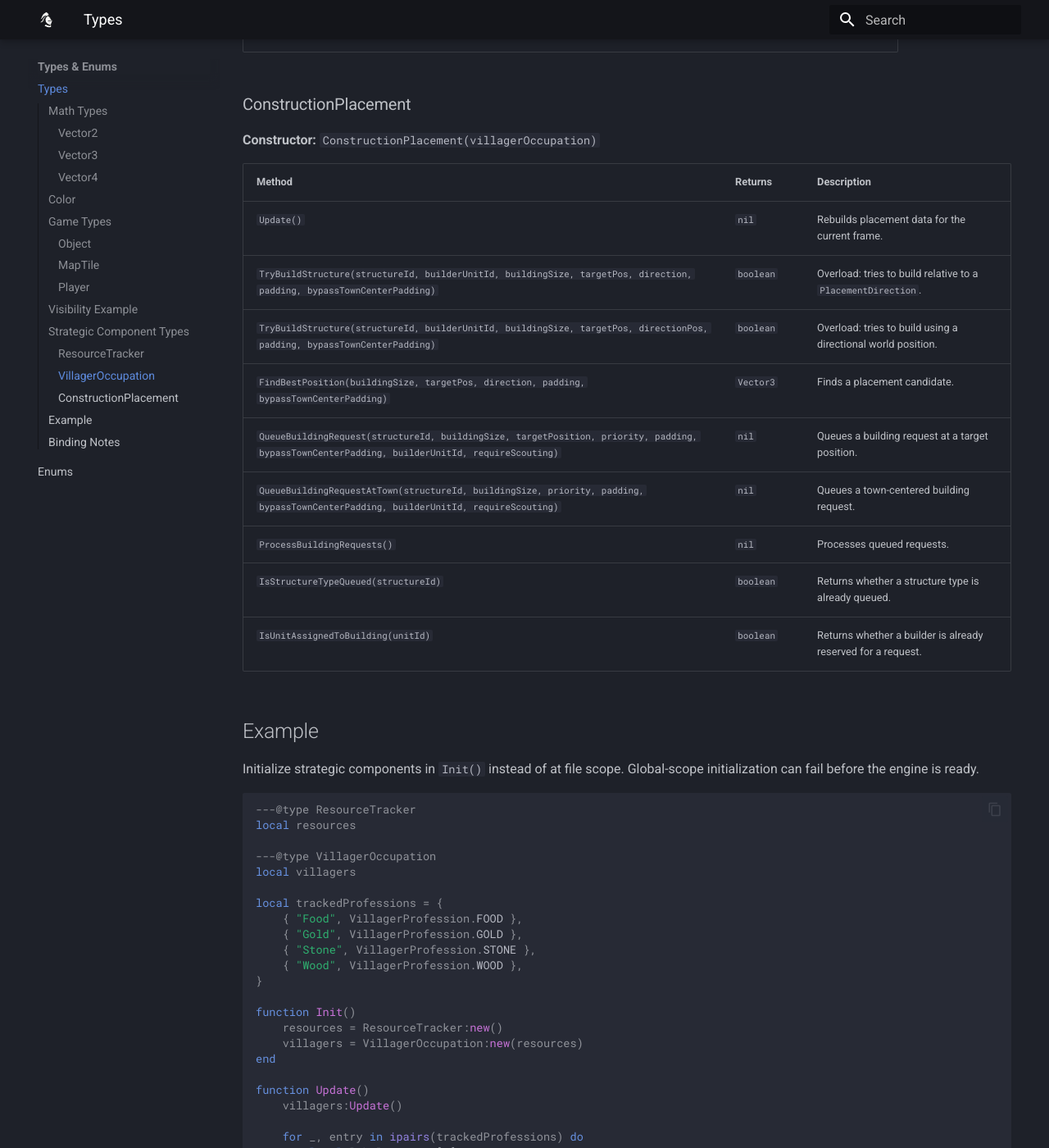
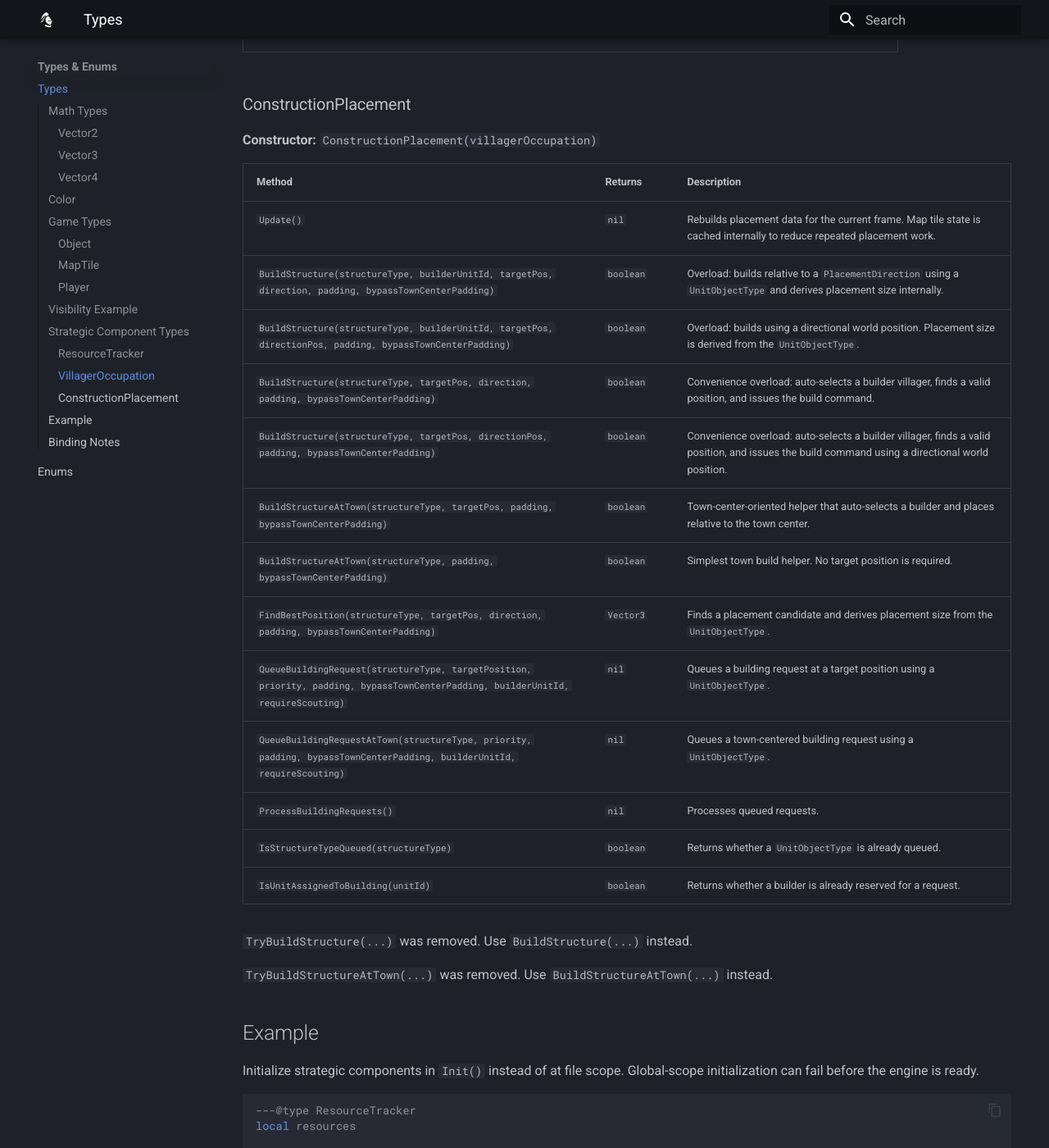
Before and after one commit to aoe2control/aoe2control.github.io, an MkDocs documentation site: the page built from docs/types.md, in a window 1280 px wide and 1400 px high, scrolled down 8895 px. Shown: the whole window at 82% size. Built offline with MkDocs 1.6.1 and Material for MkDocs 9.7.7, drawn with Linux system fonts in a browser that asks for light colours; some of the changed text lies outside the part shown.

```diff
--- a/docs/types.md
+++ b/docs/types.md
@@ -253,15 +253,23 @@ end
 
 | Method | Returns | Description |
 |--------|---------|-------------|
-| `Update()` | `nil` | Rebuilds placement data for the current frame. |
-| `TryBuildStructure(structureId, builderUnitId, buildingSize, targetPos, direction, padding, bypassTownCenterPadding)` | `boolean` | Overload: tries to build relative to a `PlacementDirection`. |
-| `TryBuildStructure(structureId, builderUnitId, buildingSize, targetPos, directionPos, padding, bypassTownCenterPadding)` | `boolean` | Overload: tries to build using a directional world position. |
-| `FindBestPosition(buildingSize, targetPos, direction, padding, bypassTownCenterPadding)` | `Vector3` | Finds a placement candidate. |
-| `QueueBuildingRequest(structureId, buildingSize, targetPosition, priority, padding, bypassTownCenterPadding, builderUnitId, requireScouting)` | `nil` | Queues a building request at a target position. |
-| `QueueBuildingRequestAtTown(structureId, buildingSize, priority, padding, bypassTownCenterPadding, builderUnitId, requireScouting)` | `nil` | Queues a town-centered building request. |
+| `Update()` | `nil` | Rebuilds placement data for the current frame. Map tile state is cached internally to reduce repeated placement work. |
+| `BuildStructure(structureType, builderUnitId, targetPos, direction, padding, bypassTownCenterPadding)` | `boolean` | Overload: builds relative to a `PlacementDirection` using a `UnitObjectType` and derives placement size internally. |
+| `BuildStructure(structureType, builderUnitId, targetPos, directionPos, padding, bypassTownCenterPadding)` | `boolean` | Overload: builds using a directional world position. Placement size is derived from the `UnitObjectType`. |
+| `BuildStructure(structureType, targetPos, direction, padding, bypassTownCenterPadding)` | `boolean` | Convenience overload: auto-selects a builder villager, finds a valid position, and issues the build command. |
+| `BuildStructure(structureType, targetPos, directionPos, padding, bypassTownCenterPadding)` | `boolean` | Convenience overload: auto-selects a builder villager, finds a valid position, and issues the build command using a directional world position. |
+| `BuildStructureAtTown(structureType, targetPos, padding, bypassTownCenterPadding)` | `boolean` | Town-center-oriented helper that auto-selects a builder and places relative to the town center. |
+| `BuildStructureAtTown(structureType, padding, bypassTownCenterPadding)` | `boolean` | Simplest town build helper. No target position is required. |
+| `FindBestPosition(structureType, targetPos, direction, padding, bypassTownCenterPadding)` | `Vector3` | Finds a placement candidate and derives placement size from the `UnitObjectType`. |
+| `QueueBuildingRequest(structureType, targetPosition, priority, padding, bypassTownCenterPadding, builderUnitId, requireScouting)` | `nil` | Queues a building request at a target position using a `UnitObjectType`. |
+| `QueueBuildingRequestAtTown(structureType, priority, padding, bypassTownCenterPadding, builderUnitId, requireScouting)` | `nil` | Queues a town-centered building request using a `UnitObjectType`. |
 | `ProcessBuildingRequests()` | `nil` | Processes queued requests. |
-| `IsStructureTypeQueued(structureId)` | `boolean` | Returns whether a structure type is already queued. |
+| `IsStructureTypeQueued(structureType)` | `boolean` | Returns whether a `UnitObjectType` is already queued. |
 | `IsUnitAssignedToBuilding(unitId)` | `boolean` | Returns whether a builder is already reserved for a request. |
+
+`TryBuildStructure(...)` was removed. Use `BuildStructure(...)` instead.
+
+`TryBuildStructureAtTown(...)` was removed. Use `BuildStructureAtTown(...)` instead.
 
 ## Example
 
@@ -300,7 +308,7 @@ end
 ## Binding Notes
 
 - `ResourceTracker:Update()` exists in C++ but is not exposed to Lua.
-- `ConstructionPlacement:TryBuildStructureAtTown()` and `ConstructionPlacement:RenderDebug()` exist in C++ but are not exposed to Lua.
+- `ConstructionPlacement:RenderDebug()` exists in C++ but is not exposed to Lua.
 - Cached `Object` references can become invalid for method calls when the object becomes invisible in fog-aware mode. Re-fetch objects in the current frame or enable **Modules See Everything** if you need persistent access.
 - `Object:IsVisible()` is the safe visibility check for cached objects and uses map-tile visibility.
 - `Object:GetName()`, `Object:GetInternalName()`, and `Object:GetMasterName()` return empty strings when the underlying name data is unavailable.
```
Also changed, not shown: docs/getting-started.md (+1 -1 lines), docs/limits.md (+5 -1 lines), site/distribution/index.html, site/getting-started/index.html, site/index.html, site/limits/index.html, site/search/search_index.json, site/sitemap.xml, site/types/index.html, 3 other files.
